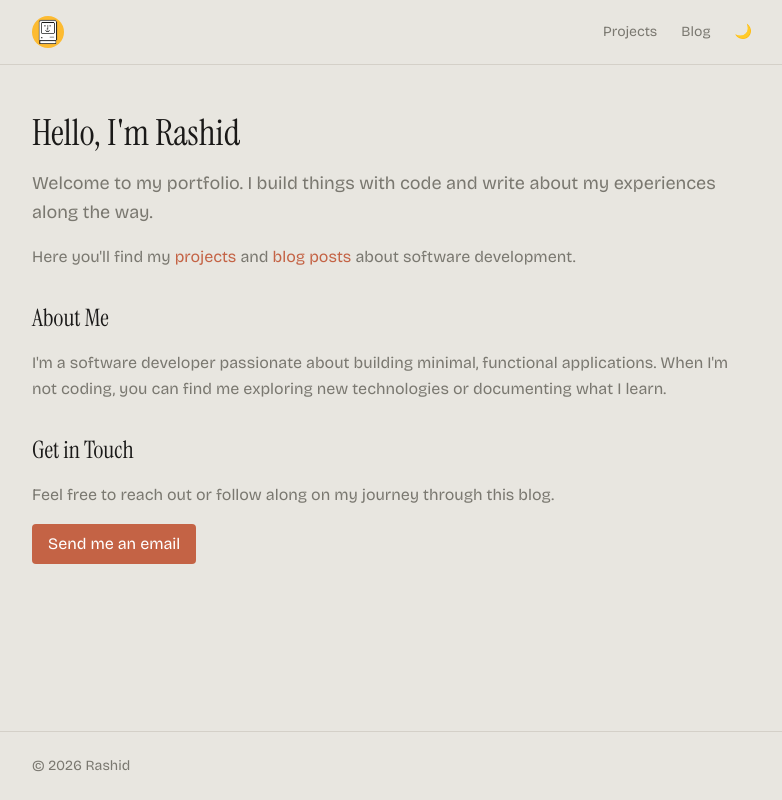
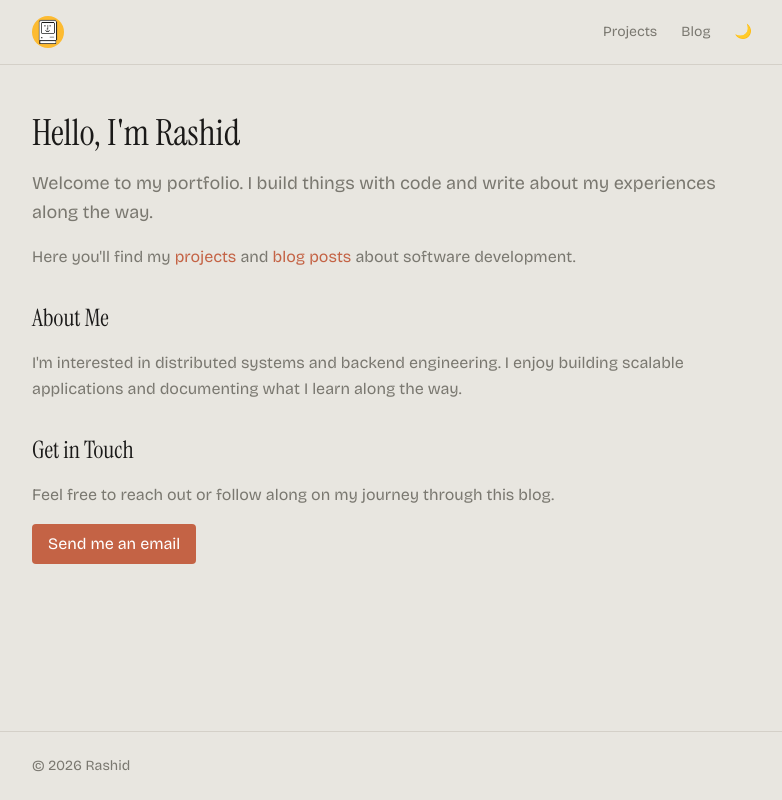
Before and after one commit to thelaserunicorn/rashid.github.io, a Next.js app: page / in a window 1280 px wide. Shown: the whole page, without its empty margins (248-1030 px from the left). Built offline with nearby package versions, Linux system fonts and the light colour scheme.

Commit message:
Update about me with distributed systems interest

```diff
--- a/src/app/page.tsx
+++ b/src/app/page.tsx
@@ -27,9 +27,9 @@ export default function Home() {
       <section className="space-y-4">
         <h2 className="font-serif text-2xl text-foreground">About Me</h2>
         <p className="text-secondary leading-relaxed font-sans">
-          I&apos;m a software developer passionate about building minimal,
-          functional applications. When I&apos;m not coding, you can find me
-          exploring new technologies or documenting what I learn.
+          I&apos;m interested in distributed systems and backend engineering. I
+          enjoy building scalable applications and documenting what I
+          learn along the way.
         </p>
       </section>
 
```
